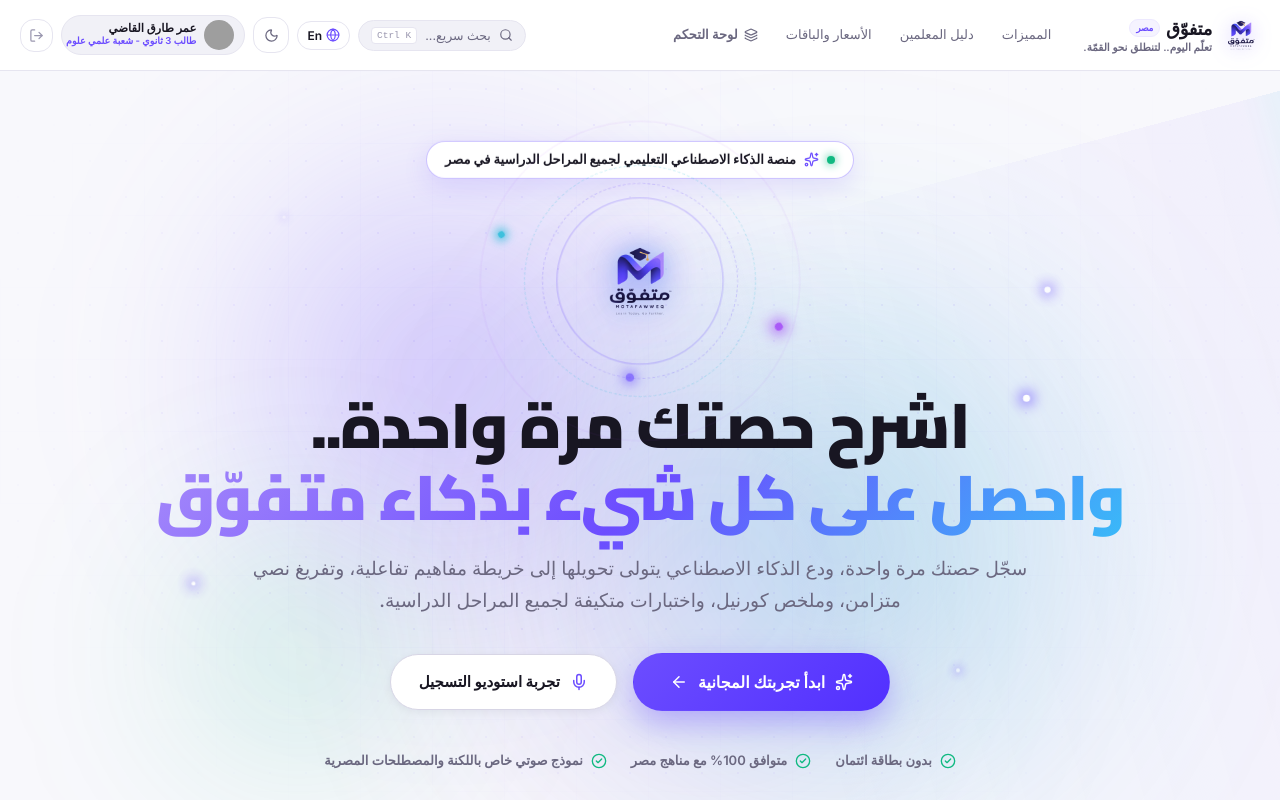
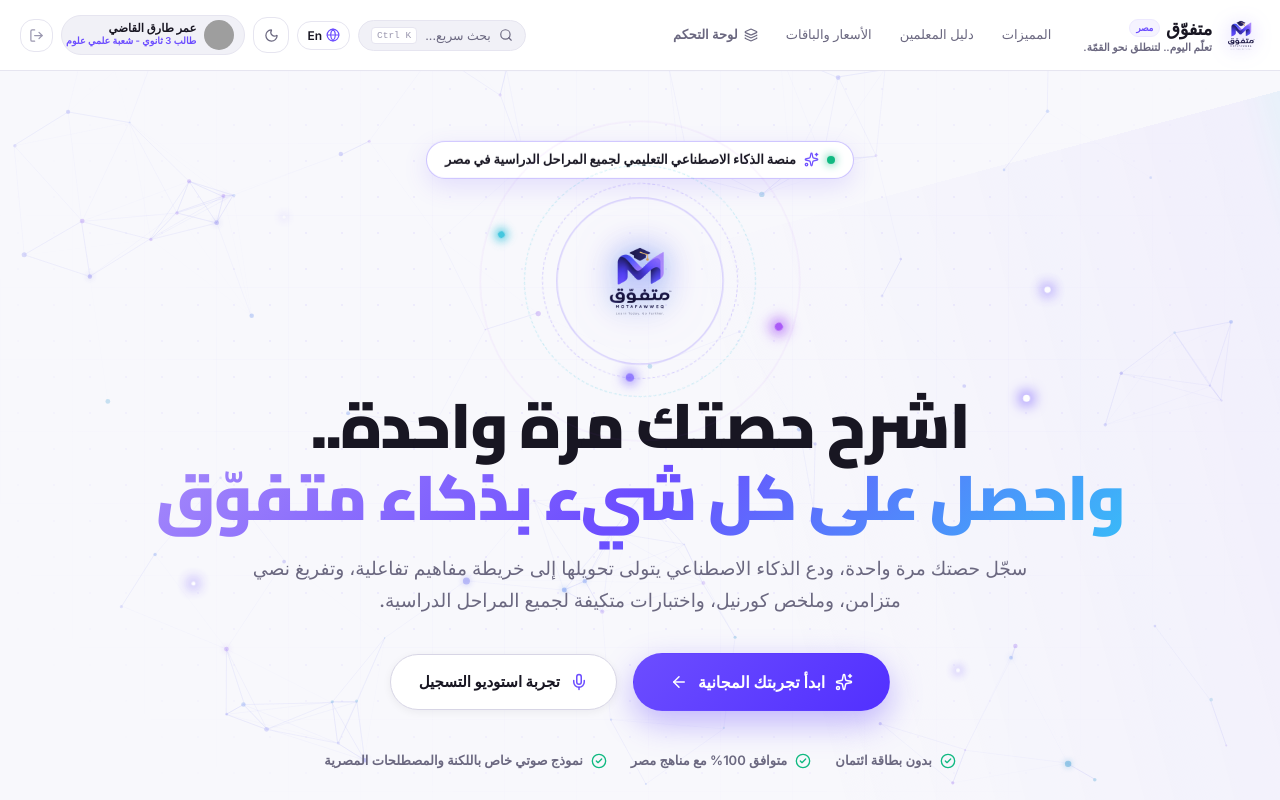
Before and after one commit to Abdelrahman5884/Motafawweq-Frontend, a React (Vite) app: page / in a window 1280 px wide. Shown: the top 800 px of the page. Built offline with nearby package versions, Linux system fonts and the light colour scheme; grey boxes are pictures that could not be loaded.

Commit message:
Animation

```diff
--- /dev/null
+++ b/src/components/common/PlexusBackground.jsx
@@ -0,0 +1,260 @@
+import React, { useEffect, useRef } from 'react';
+import { useTheme } from '../../context/ThemeContext';
+
+export const PlexusBackground = () => {
+  const canvasRef = useRef(null);
+  const { isDark } = useTheme();
+
+  useEffect(() => {
+    const canvas = canvasRef.current;
+    if (!canvas) return;
+
+    const ctx = canvas.getContext('2d');
+    if (!ctx) return;
+
+    let animationFrameId;
+    let width = (canvas.width = window.innerWidth);
+    let height = (canvas.height = window.innerHeight);
+
+    // Mouse / Touch tracking
+    const mouse = {
+      x: null,
+      y: null,
+      radius: 170
+    };
+
+    const handleMouseMove = (e) => {
+      mouse.x = e.clientX;
+      mouse.y = e.clientY;
+    };
+
+    const handleMouseLeave = () => {
+      mouse.x = null;
+      mouse.y = null;
+    };
+
+    const handleTouchMove = (e) => {
+      if (e.touches.length > 0) {
+        mouse.x = e.touches[0].clientX;
+        mouse.y = e.touches[0].clientY;
+      }
+    };
+
+    const handleTouchEnd = () => {
+      mouse.x = null;
+      mouse.y = null;
+    };
+
+    window.addEventListener('mousemove', handleMouseMove);
+    window.addEventListener('mouseleave', handleMouseLeave);
+    window.addEventListener('touchmove', handleTouchMove, { passive: true });
+    window.addEventListener('touchend', handleTouchEnd);
+
+    // Configure particle count based on screen size
+    const getParticleCount = () => {
+      if (window.innerWidth < 768) return 38;
+      if (window.innerWidth < 1100) return 65;
+      return 95;
+    };
+
+    const connectionDistance = window.innerWidth < 768 ? 95 : 135;
+    const connectionDistSq = connectionDistance * connectionDistance;
+    const mouseDistSq = mouse.radius * mouse.radius;
+
+    // Color palette according to current theme
+    const colors = isDark
+      ? ['#A78BFA', '#818CF8', '#38BDF8', '#C084FC', '#60A5FA']
+      : ['#6366F1', '#4F46E5', '#0284C7', '#7C3AED', '#2563EB'];
+
+    class Particle {
+      constructor() {
+        this.reset(true);
+      }
+
+      reset(init = false) {
+        this.x = init ? Math.random() * width : Math.random() < 0.5 ? 0 : width;
+        this.y = init ? Math.random() * height : Math.random() * height;
+
+        // Velocity (smooth gentle floating movement)
+        const speed = 0.4 + Math.random() * 0.7;
+        const angle = Math.random() * Math.PI * 2;
+        this.vx = Math.cos(angle) * speed;
+        this.vy = Math.sin(angle) * speed;
+
+        this.color = colors[Math.floor(Math.random() * colors.length)];
+        this.isHub = Math.random() < 0.15; // 15% are larger glowing hub nodes
+        this.radius = this.isHub ? (2.8 + Math.random() * 1.5) : (1.4 + Math.random() * 1.2);
+        this.baseAlpha = this.isHub ? 0.85 : 0.45;
+        this.pulseSpeed = 0.02 + Math.random() * 0.03;
+        this.pulse = Math.random() * Math.PI;
+      }
+
+      update() {
+        this.x += this.vx;
+        this.y += this.vy;
+        this.pulse += this.pulseSpeed;
+
+        // Bounce gently off borders
+        if (this.x < 0 || this.x > width) this.vx *= -1;
+        if (this.y < 0 || this.y > height) this.vy *= -1;
+
+        // Mouse interaction (gentle attraction towards cursor + web connect)
+        if (mouse.x !== null && mouse.y !== null) {
+          const dx = mouse.x - this.x;
+          const dy = mouse.y - this.y;
+          const distSq = dx * dx + dy * dy;
+
+          if (distSq < mouseDistSq) {
+            const dist = Math.sqrt(distSq);
+            const force = (1 - dist / mouse.radius) * 0.015;
+            this.vx += (dx / dist) * force;
+            this.vy += (dy / dist) * force;
+          }
+        }
+
+        // Limit velocity to keep motion buttery smooth
+        const currentSpeed = Math.sqrt(this.vx * this.vx + this.vy * this.vy);
+        if (currentSpeed > 1.4) {
+          this.vx = (this.vx / currentSpeed) * 1.4;
+          this.vy = (this.vy / currentSpeed) * 1.4;
+        }
+      }
+
+      draw() {
+        const pulseFactor = 0.8 + Math.sin(this.pulse) * 0.25;
+        const currentAlpha = this.baseAlpha * pulseFactor;
+
+        ctx.save();
+        ctx.beginPath();
+        ctx.arc(this.x, this.y, this.radius * pulseFactor, 0, Math.PI * 2);
+        ctx.fillStyle = this.color;
+        ctx.globalAlpha = isDark ? currentAlpha : currentAlpha * 0.75;
+
+        if (this.isHub) {
+          ctx.shadowColor = this.color;
+          ctx.shadowBlur = isDark ? 12 : 6;
+        }
+
+        ctx.fill();
+        ctx.restore();
+      }
+    }
+
+    let particles = [];
+    const initParticles = () => {
+      particles = [];
+      const count = getParticleCount();
+      for (let i = 0; i < count; i++) {
+        particles.push(new Particle());
+      }
+    };
+
+    initParticles();
+
+    // Window Resize Handler with DPI awareness
+    const handleResize = () => {
+      width = canvas.width = window.innerWidth;
+      height = canvas.height = window.innerHeight;
+      initParticles();
+    };
+
+    window.addEventListener('resize', handleResize);
+
+    // Animation Loop
+    const render = () => {
+      ctx.clearRect(0, 0, width, height);
+
+      // 1. Draw Spiderweb Connections between nearby particles
+      const count = particles.length;
+      for (let i = 0; i < count; i++) {
+        const p1 = particles[i];
+        p1.update();
+        p1.draw();
+
+        for (let j = i + 1; j < count; j++) {
+          const p2 = particles[j];
+          const dx = p1.x - p2.x;
+          const dy = p1.y - p2.y;
+          const distSq = dx * dx + dy * dy;
+
+          if (distSq < connectionDistSq) {
+            const dist = Math.sqrt(distSq);
+            const alpha = (1 - dist / connectionDistance) * (isDark ? 0.38 : 0.22);
+
+            ctx.beginPath();
+            ctx.moveTo(p1.x, p1.y);
+            ctx.lineTo(p2.x, p2.y);
+            ctx.strokeStyle = isDark ? '#A78BFA' : '#6366F1';
+            ctx.globalAlpha = alpha;
+            ctx.lineWidth = 1;
+            ctx.stroke();
+          }
+        }
+
+        // 2. Draw Connection from Particle to Mouse Cursor (interactive web)
+        if (mouse.x !== null && mouse.y !== null) {
+          const mdx = p1.x - mouse.x;
+          const mdy = p1.y - mouse.y;
+          const mdistSq = mdx * mdx + mdy * mdy;
+
+          if (mdistSq < mouseDistSq) {
+            const mdist = Math.sqrt(mdistSq);
+            const mAlpha = (1 - mdist / mouse.radius) * (isDark ? 0.65 : 0.4);
+
+            ctx.beginPath();
+            ctx.moveTo(p1.x, p1.y);
+            ctx.lineTo(mouse.x, mouse.y);
+            ctx.strokeStyle = isDark ? '#38BDF8' : '#0284C7';
+            ctx.globalAlpha = mAlpha;
+            ctx.lineWidth = 1.3;
+            ctx.stroke();
+          }
+        }
+      }
+
+      // Draw subtle glow point at mouse position
+      if (mouse.x !== null && mouse.y !== null) {
+        ctx.save();
+        ctx.beginPath();
+        ctx.arc(mouse.x, mouse.y, 4, 0, Math.PI * 2);
+        ctx.fillStyle = isDark ? '#38BDF8' : '#6366F1';
+        ctx.shadowColor = isDark ? '#38BDF8' : '#6366F1';
+        ctx.shadowBlur = isDark ? 16 : 8;
+        ctx.globalAlpha = isDark ? 0.8 : 0.5;
+        ctx.fill();
+        ctx.restore();
+      }
+
+      ctx.globalAlpha = 1;
+      animationFrameId = requestAnimationFrame(render);
+    };
+
+    render();
+
+    return () => {
+      cancelAnimationFrame(animationFrameId);
+      window.removeEventListener('mousemove', handleMouseMove);
+      window.removeEventListener('mouseleave', handleMouseLeave);
+      window.removeEventListener('touchmove', handleTouchMove);
+      window.removeEventListener('touchend', handleTouchEnd);
+      window.removeEventListener('resize', handleResize);
+    };
+  }, [isDark]);
+
+  return (
+    <canvas
+      ref={canvasRef}
+      style={{
+        position: 'fixed',
+        top: 0,
+        left: 0,
+        width: '100vw',
+        height: '100vh',
+        pointerEvents: 'none',
+        zIndex: 0,
+        opacity: isDark ? 0.85 : 0.65,
+        transition: 'opacity 0.3s ease'
+      }}
+    />
+  );
+};
--- a/src/index.css
+++ b/src/index.css
@@ -1311,42 +1311,7 @@
   background-clip: text;
 }
 
-/* ── Glowing Mesh Background Orbs & Cyber Grid ── */
-@keyframes orbFloat1 {
-  0%, 100% {
-    transform: translate(0px, 0px) scale(1);
-  }
-  33% {
-    transform: translate(40px, -30px) scale(1.12);
-  }
-  66% {
-    transform: translate(-30px, 25px) scale(0.92);
-  }
-}
-
-@keyframes orbFloat2 {
-  0%, 100% {
-    transform: translate(0px, 0px) scale(1);
-  }
-  33% {
-    transform: translate(-45px, 35px) scale(1.15);
-  }
-  66% {
-    transform: translate(35px, -20px) scale(0.88);
-  }
-}
-
-@keyframes orbFloat3 {
-  0%, 100% {
-    transform: translate(0px, 0px) scale(1);
-    opacity: 0.35;
-  }
-  50% {
-    transform: translate(25px, 40px) scale(1.25);
-    opacity: 0.7;
-  }
-}
-
+/* ── Cyber Grid & Interactive Beam ── */
 @keyframes beamSweep {
   0% {
     transform: translateX(-100%) rotate(-15deg);
@@ -1382,50 +1347,6 @@
   50% {
     opacity: 0.75;
   }
-}
-
-.hero-glow-orb {
-  position: absolute;
-  border-radius: 50%;
-  filter: blur(95px);
-  pointer-events: none;
-  z-index: 0;
-}
-
-.hero-orb-1 {
-  top: 5%;
-  left: 15%;
-  width: 520px;
-  height: 520px;
-  background: radial-gradient(circle, rgba(108, 77, 255, 0.38) 0%, rgba(108, 77, 255, 0.08) 60%, transparent 75%);
-  animation: orbFloat1 12s ease-in-out infinite;
-}
-
-.hero-orb-2 {
-  top: 20%;
-  right: 10%;
-  width: 560px;
-  height: 560px;
-  background: radial-gradient(circle, rgba(6, 182, 212, 0.32) 0%, rgba(6, 182, 212, 0.06) 60%, transparent 75%);
-  animation: orbFloat2 15s ease-in-out infinite;
-}
-
-.hero-orb-3 {
-  bottom: 10%;
-  left: 35%;
-  width: 480px;
-  height: 480px;
-  background: radial-gradient(circle, rgba(168, 85, 247, 0.28) 0%, rgba(236, 72, 153, 0.06) 60%, transparent 75%);
-  animation: orbFloat3 14s ease-in-out infinite;
-}
-
-.hero-orb-4 {
-  top: 50%;
-  left: 5%;
-  width: 400px;
-  height: 400px;
-  background: radial-gradient(circle, rgba(16, 185, 129, 0.22) 0%, transparent 70%);
-  animation: orbFloat2 18s ease-in-out infinite reverse;
 }
 
 .cyber-grid-overlay {
--- a/src/views/auth/ForgotPasswordPage.jsx
+++ b/src/views/auth/ForgotPasswordPage.jsx
@@ -14,6 +14,7 @@
   Sparkles,
   ShieldCheck
 } from 'lucide-react';
+import { PlexusBackground } from '../../components/common/PlexusBackground';
 
 export const ForgotPasswordPage = () => {
   const navigate = useNavigate();
@@ -105,8 +106,8 @@
 
   return (
     <div className="auth-page-container">
-      <div className="hero-glow-orb hero-orb-1" />
-      <div className="hero-glow-orb hero-orb-2" />
+      {/* Interactive Constellation / Neural Background */}
+      <PlexusBackground />
 
       <div className="auth-split-card">
         {/* Side Panel: Logo + Step Info + 3D Character */}
--- a/src/views/auth/LoginPage.jsx
+++ b/src/views/auth/LoginPage.jsx
@@ -21,6 +21,7 @@
   AlertCircle,
   User
 } from 'lucide-react';
+import { PlexusBackground } from '../../components/common/PlexusBackground';
 
 export const LoginPage = () => {
   const navigate = useNavigate();
@@ -108,9 +109,8 @@
 
   return (
     <div className="auth-page-container">
-      {/* Background Ambient Glow Orbs */}
-      <div className="hero-glow-orb hero-orb-1" />
-      <div className="hero-glow-orb hero-orb-2" />
+      {/* Interactive Constellation / Neural Background */}
+      <PlexusBackground />
 
       <div className="auth-split-card">
         {/* Side Panel: Logo + Dynamic Welcome + Emerging Character */}
--- a/src/views/auth/RegisterPage.jsx
+++ b/src/views/auth/RegisterPage.jsx
@@ -20,6 +20,7 @@
   Award,
   ChevronRight
 } from 'lucide-react';
+import { PlexusBackground } from '../../components/common/PlexusBackground';
 
 export const RegisterPage = () => {
   const navigate = useNavigate();
@@ -130,9 +131,8 @@
 
   return (
     <div className="auth-page-container">
-      {/* Background Glows */}
-      <div className="hero-glow-orb hero-orb-1" />
-      <div className="hero-glow-orb hero-orb-2" />
+      {/* Interactive Constellation / Neural Background */}
+      <PlexusBackground />
 
       <div className="auth-split-card">
         {/* Side Panel: Logo + Dynamic Welcome + Emerging Character */}
--- a/src/views/public/LandingPage.jsx
+++ b/src/views/public/LandingPage.jsx
@@ -31,6 +31,8 @@
   Check,
   CreditCard
 } from 'lucide-react';
+
+import { PlexusBackground } from '../../components/common/PlexusBackground';
 
 export const LandingPage = () => {
   const navigate = useNavigate();
@@ -105,28 +107,26 @@
   const currentStep = pipelineSteps[activePipelineStep];
 
   return (
-    <div style={{ backgroundColor: 'var(--bg-app)', color: 'var(--text-primary)', overflow: 'hidden' }}>
+    <div style={{ position: 'relative', backgroundColor: 'var(--bg-app)', color: 'var(--text-primary)', overflow: 'hidden' }}>
+
+      {/* ── Interactive Neural / Spiderweb Constellation Canvas Background ── */}
+      <PlexusBackground />
 
       {/* =========================================================================
-          HERO SECTION with Animated Glowing Cyber Orbs, Light Beams & Particles
+          HERO SECTION with Animated Cyber Grid, Light Beams & Particles
          ========================================================================= */}
       <section style={{
         position: 'relative',
         padding: 'clamp(40px, 6vw, 70px) 16px clamp(60px, 8vw, 100px)',
         textAlign: 'center',
-        overflow: 'hidden'
+        overflow: 'hidden',
+        zIndex: 1
       }}>
         {/* Animated Cyber Grid Layer */}
         <div className="cyber-grid-overlay" />
 
         {/* Sweeping Light Beam */}
         <div className="hero-light-beam" />
-
-        {/* 4 Animated Glowing Multi-Color Orbs */}
-        <div className="hero-glow-orb hero-orb-1" />
-        <div className="hero-glow-orb hero-orb-2" />
-        <div className="hero-glow-orb hero-orb-3" />
-        <div className="hero-glow-orb hero-orb-4" />
 
         {/* Floating Twinkling Sparkles */}
         <div className="sparkle-particle" style={{ top: '18%', left: '22%', width: '4px', height: '4px', animationDelay: '0.2s' }} />
```
